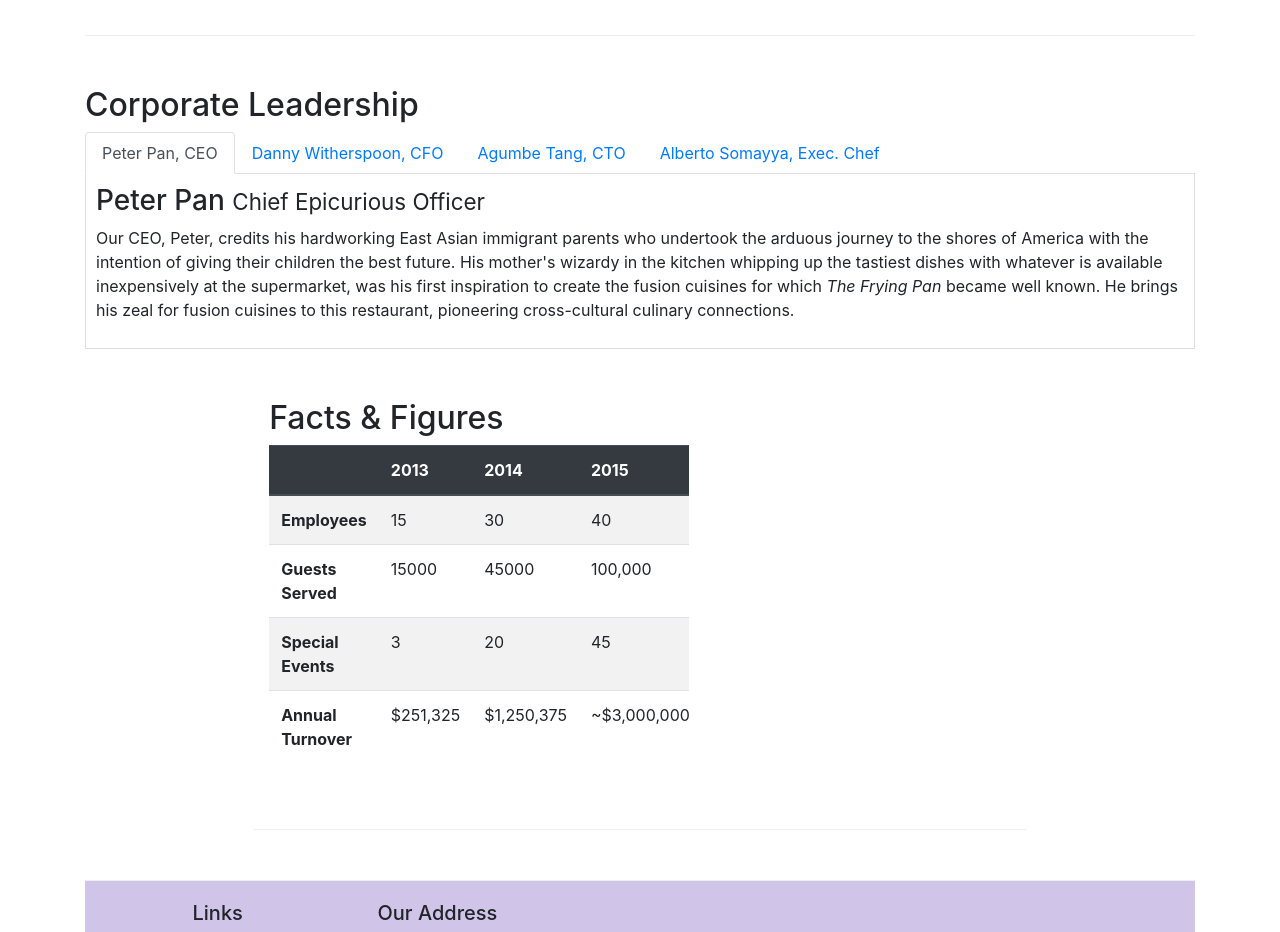
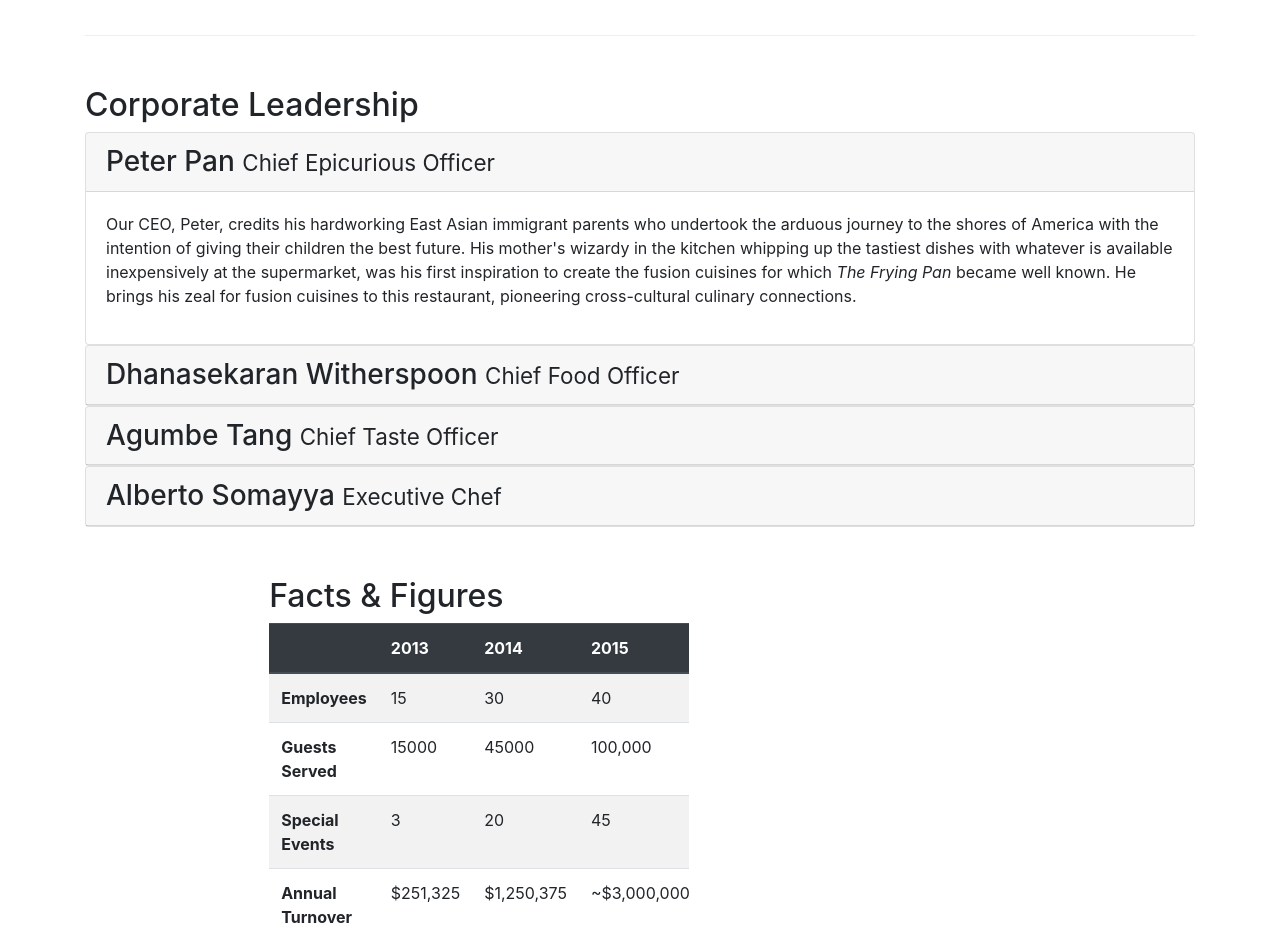
Before and after one commit to nareshreddysama/conFusion, a website: page aboutus.html in a window 1280 px wide. Shown: the part 1080-2012 px from the top of the page. Drawn offline with nearby package versions, Linux system fonts and the light colour scheme.

Commit message:
collapse tab

```diff
--- a/aboutus.html
+++ b/aboutus.html
@@ -101,43 +101,65 @@
             <div class="row">
                 <div class="col-12">
                     <h2>Corporate Leadership</h2>
-                    <ul class="nav nav-tabs">
-                        <li class="nav-item">
-                            <a class="nav-link active" href="#peter"
-                               role="tab" data-toggle="tab">Peter Pan, CEO</a>
-                        </li>
-                        <li class="nav-item">
-                            <a class="nav-link" href="#danny" role="tab"
-                               data-toggle="tab">Danny Witherspoon, CFO</a>
-                        </li>
-                        <li class="nav-item">
-                            <a class="nav-link" href="#agumbe" role="tab"
-                               data-toggle="tab">Agumbe Tang, CTO</a>
-                        </li>
-                        <li class="nav-item">
-                            <a class="nav-link" href="#alberto" role="tab"
-                               data-toggle="tab">Alberto Somayya, Exec. Chef</a>
-                        </li>
-                    </ul>
-                    <div class="tab-content">
-                        <div role="tabpanel" class="tab-pane fade show active" id="peter">
-                            <h3>Peter Pan <small>Chief Epicurious Officer</small></h3>
-                            <p class=".d-none .d-sm-block">Our CEO, Peter, credits his hardworking East Asian immigrant parents who undertook the arduous journey to the shores of America with the intention of giving their children the best future. His mother's wizardy in the kitchen whipping up the tastiest dishes with whatever is available inexpensively at the supermarket, was his first inspiration to create the fusion cuisines for which <em>The Frying Pan</em> became well known. He brings his zeal for fusion cuisines to this restaurant, pioneering cross-cultural culinary connections.</p>
+                    <div id="accordion">
+                        <div class="card">
+                            <div class="card-header" role="tab" id="peterhead">
+                                <h3 class="mb-0">
+                                    <a data-toggle="collapse" data-target="#peter">
+                                        Peter Pan <small>Chief Epicurious Officer</small>
+                                    </a>
+                                </h3>
+                            </div>
+                            <div class="collapse show" id="peter" data-parent="#accordion">
+                                <div class="card-body">
+                                    <p class="d-none d-sm-block">Our CEO, Peter, credits his hardworking East Asian immigrant parents who undertook the arduous journey to the shores of America with the intention of giving their children the best future. His mother's wizardy in the kitchen whipping up the tastiest dishes with whatever is available inexpensively at the supermarket, was his first inspiration to create the fusion cuisines for which <em>The Frying Pan</em> became well known. He brings his zeal for fusion cuisines to this restaurant, pioneering cross-cultural culinary connections.</p>
+                                </div>
+                            </div>
                         </div>
-                        <div role="tabpanel" class="tab-pane fade" id="danny">
-                            <h3>Dhanasekaran Witherspoon <small>Chief Food Officer</small></h3>
-                            <p class=".d-none .d-sm-block">Our CFO, Danny, as he is affectionately referred to by his colleagues, comes from a long established family tradition in farming and produce. His experiences growing up on a farm in the Australian outback gave him great appreciation for varieties of food sources. As he puts it in his own words, <em>Everything that runs, wins, and everything that stays, pays!</em></p>
+                        <div class="card">
+                            <div class="card-header" role="tab" id="dannyhead">
+                                <h3 class="mb-0">
+                                    <a class="collapsed" data-toggle="collapse" data-target="#danny">
+                                        Dhanasekaran Witherspoon <small>Chief Food Officer</small>
+                                    </a>
+                                </h3>
+                            </div>
+                            <div class="collapse" id="danny" data-parent="#accordion">
+                                <div class="card-body">
+                                    <p class="d-none d-sm-block">Our CFO, Danny, as he is affectionately referred to by his colleagues, comes from a long established family tradition in farming and produce. His experiences growing up on a farm in the Australian outback gave him great appreciation for varieties of food sources. As he puts it in his own words, <em>Everything that runs, wins, and everything that stays, pays!</em></p>
+                                </div>
+                            </div>
                         </div>
-                        <div role="tabpanel" class="tab-pane fade" id="agumbe">
-                            <h3>Agumbe Tang <small>Chief Taste Officer</small></h3>
-                            <p class=".d-none .d-sm-block">Blessed with the most discerning gustatory sense, Agumbe, our CTO, personally ensures that every dish that we serve meets his exacting tastes. Our chefs dread the tongue lashing that ensues if their dish does not meet his exacting standards. He lives by his motto, <em>You click only if you survive my lick.</em></p>
+                        <div class="card">
+                            <div class="card-header" role="tab" id="agumbehead">
+                                <h3 class="mb-0">
+                                    <a class="collapsed" data-toggle="collapse" data-target="#agumbe">
+                                        Agumbe Tang <small>Chief Taste Officer</small>
+                                    </a>
+                                </h3>
+                            </div>
+                            <div class="collapse" id="agumbe" data-parent="#accordion">
+                                <div class="card-body">
+                                    <p class="d-none d-sm-block">Blessed with the most discerning gustatory sense, Agumbe, our CTO, personally ensures that every dish that we serve meets his exacting tastes. Our chefs dread the tongue lashing that ensues if their dish does not meet his exacting standards. He lives by his motto, <em>You click only if you survive my lick.</em></p>
+                                </div>
+                            </div>
                         </div>
-                        <div role="tabpanel" class="tab-pane fade" id="alberto">
-                            <h3>Alberto Somayya <small>Executive Chef</small></h3>
-                            <p class=".d-none .d-sm-block">Award winning three-star Michelin chef with wide International experience having worked closely with whos-who in the culinary world, he specializes in creating mouthwatering Indo-Italian fusion experiences. He says, <em>Put together the cuisines from the two craziest cultures, and you get a winning hit! Amma Mia!</em></p>
+                        <div class="card">
+                            <div class="card-header" role="tab" id="albertohead">
+                                <h3 class="mb-0">
+                                    <a class="collapsed" data-toggle="collapse" data-target="#alberto">
+                                        Alberto Somayya <small>Executive Chef</small>
+                                    </a>
+                                </h3>
+                            </div>
+                            <div class="collapse" id="alberto" data-parent="#accordion">
+                                <div class="card-body">
+                                    <p class="d-none d-sm-block">Award winning three-star Michelin chef with wide International experience having worked closely with whos-who in the culinary world, he specializes in creating mouthwatering Indo-Italian fusion experiences. He says, <em>Put together the cuisines from the two craziest cultures, and you get a winning hit! Amma Mia!</em></p>
+                                </div>
+                            </div>
                         </div>
                     </div>
-            </div>
+                </div>
         </div>
         <div class="row row-content">
             <div class="col-12 col-sm-9">
```
